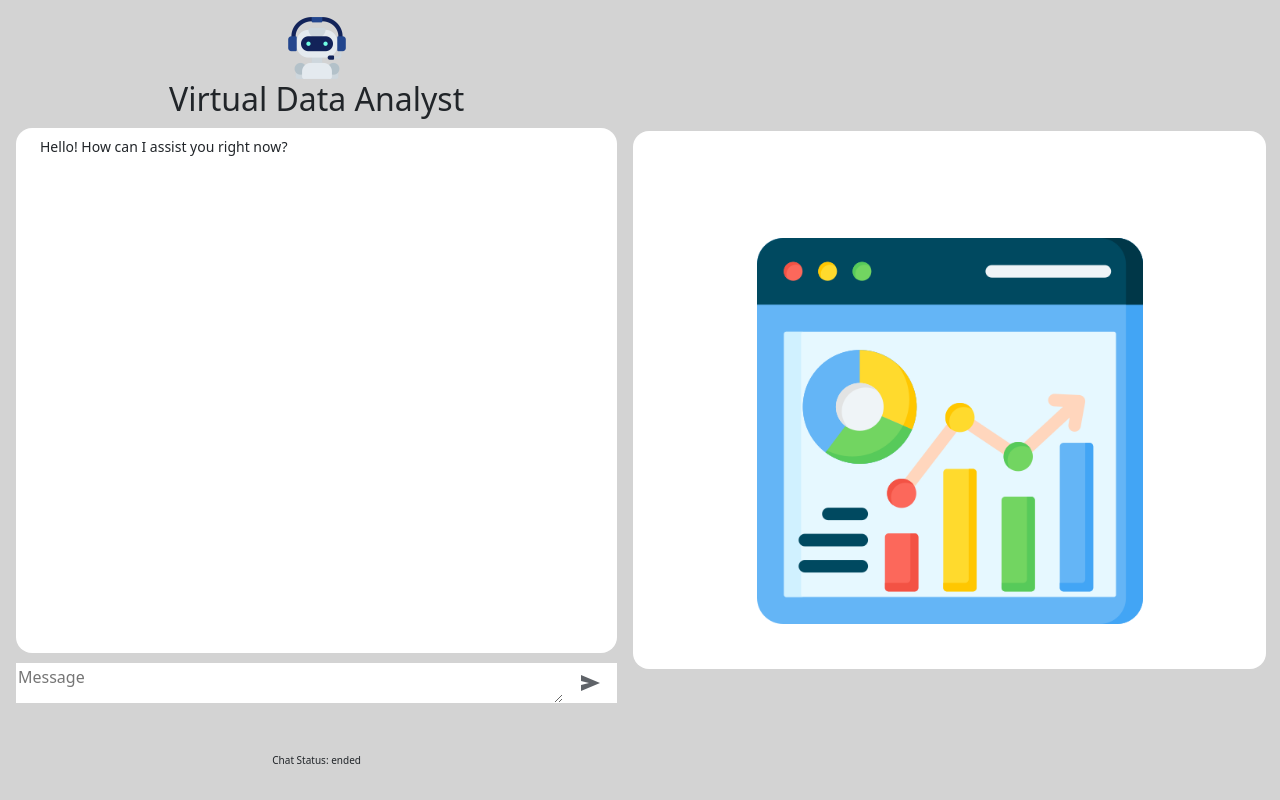
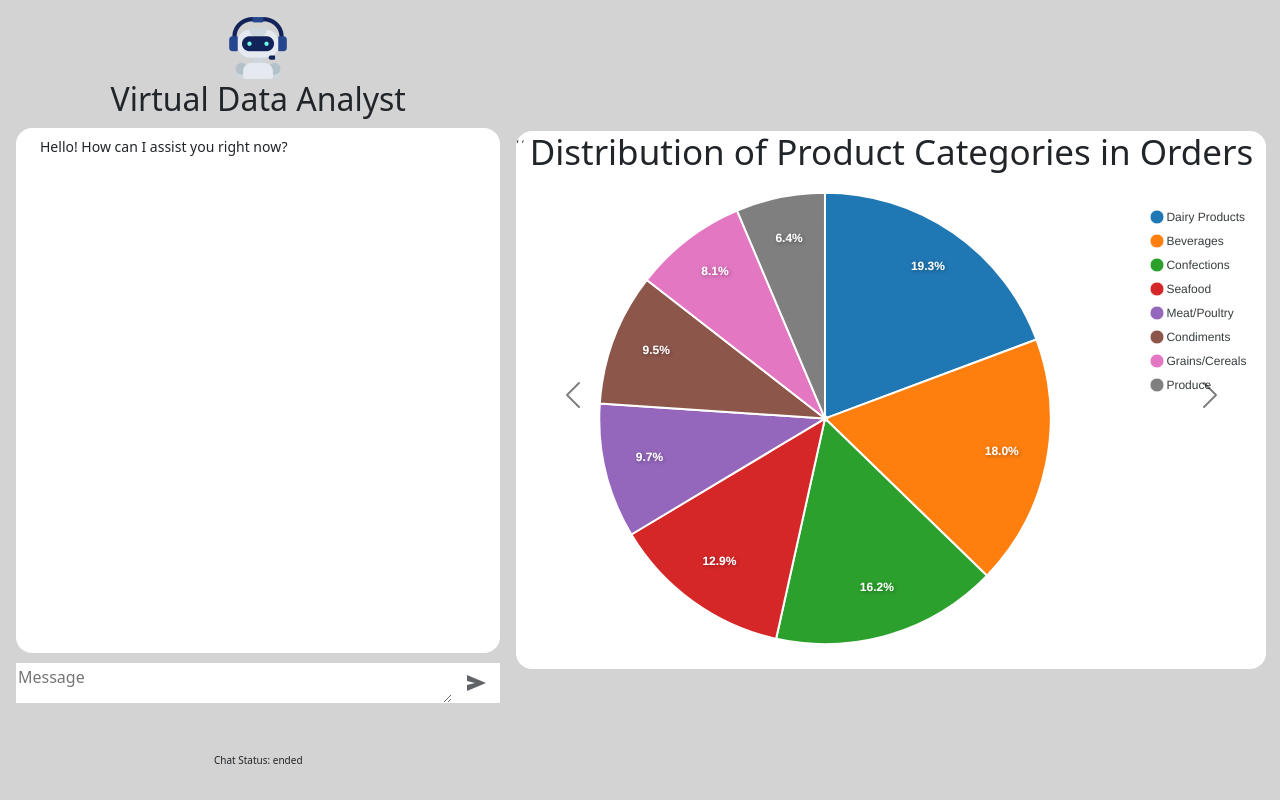
Before and after one commit to VicenteZambrano23/conv_analytics, a React (Vite) app in the folder front-end/react-app/: page / in a window 1280 px wide. Built offline with nearby package versions, Linux system fonts and the light colour scheme; no server answers.

Commit message:
Init graph eval

```diff
--- a/front-end/react-app/src/components/Graph/Graph.jsx
+++ b/front-end/react-app/src/components/Graph/Graph.jsx
@@ -1,13 +1,26 @@
 
+import React, { useState } from "react";
+import Carousel from 'react-bootstrap/Carousel';
 
-  import React, { useState } from "react";
-  import 'bootstrap/dist/css/bootstrap.min.css';
+import 'bootstrap/dist/css/bootstrap.min.css';
+import { Graph_0 } from "./Graph_0";
 
-import { Graph_0 } from "./Graph_0";
+import { Graph_1 } from "./Graph_1";
+import { Graph_2 } from "./Graph_2";
 
 export function Graph() {
 
 
-  return (<Graph_0/>)
+  return (<div>
+      <Carousel indicators = {false} interval = {null} data-bs-theme="dark">
+      <Carousel.Item >
+          <Graph_2/>
+        </Carousel.Item>, <Carousel.Item >
+          <Graph_1/>
+        </Carousel.Item>,
+
+
+      </Carousel>
+    </div>)
 
   }
--- /dev/null
+++ b/front-end/react-app/src/components/Graph/Graph_1.jsx
@@ -0,0 +1,56 @@
+
+  import React, { useState } from "react";
+ import Chart from 'react-apexcharts';
+
+ export function Graph_1() {
+ var options = {
+ series: [{
+ name: "Total Order Value ($)",
+data: []
+ }],
+ chart: {
+ height: 350,
+ type: 'line',
+ zoom: {
+ enabled: false
+ }
+  },
+ dataLabels: {
+enabled: false
+ },
+ stroke: {
+curve: 'smooth',
+colors: ['#008FFB']
+ },
+
+ grid: {
+row: {
+colors: ['#f3f3f3', 'transparent'], // takes an array which will be repeated on columns
+ opacity: 0.5
+},
+ },
+ xaxis: {
+categories: [],
+title: {
+  text: 'Month'
+}
+ },
+ yaxis :{
+  title :{
+    text: "Total Order Value ($)"
+  }
+ }
+ };
+
+ return (
+<div style={{ textAlign: 'center' }}>
+ <h1 style={{ textAlign: 'center',fontSize:'35px' }}>Total Order Value Over the Last 6 Months</h1>
+ <Chart
+ type= 'line'
+width={750} // Adjusted width to match your options
+ height={475} // Adjusted height to match your options
+ series={options.series}
+ options={options}
+ align= 'center'
+ ></Chart></div>)
+ }
--- /dev/null
+++ b/front-end/react-app/src/components/Graph/Graph_2.jsx
@@ -0,0 +1,57 @@
+
+  import React, { useState } from "react";
+import Chart from 'react-apexcharts';
+
+ export function Graph_2() {
+ var options = {
+  colors: ["#1f77b4", "#ff7f0e", "#2ca02c", "#d62728", "#9467bd", "#8c564b", "#e377c2", "#7f7f7f", "#bcbd22", "#17becf"],
+  series: [100, 93, 84, 67, 50, 49, 42, 33],
+
+labels:['Dairy Products', 'Beverages', 'Confections', 'Seafood', 'Meat/Poultry', 'Condiments', 'Grains/Cereals', 'Produce'],
+responsive: [{
+  breakpoint: 480,
+  options: {
+    chart: {
+      width: 200
+    },
+    legend: {
+      position: 'bottom'
+    }
+  }
+}],
+dataLabels: {
+  enabled: true,
+  formatter: function (val) {
+    return val.toFixed(1) + "%";
+  },
+  style: {
+    colors: ['#fff'] // Set the text color to white
+  },
+  dropShadow: {
+    enabled: true,
+    top: 1,
+    left: 1,
+    blur: 2,
+    color: '#000',
+    opacity: 0.4
+  }
+},
+
+    stroke: {
+      width: 2, // Adjust the width of the separation line (in pixels)
+      color: '#000' // Set the color of the separation line (e.g., white)
+    },
+};
+
+ return (
+<div style={{ textAlign: 'center' }}>
+ <h1 style={{ textAlign: 'center', fontSize:'35px' }}>Distribution of Product Categories in Orders</h1>
+ <Chart
+ type= 'pie'
+width={750} // Adjusted width to match your options
+ height={475} // Adjusted height to match your options
+ series={options.series}
+ options={options}
+ align= 'center'
+ ></Chart></div>)
+ }
```
Also changed, not shown: 1 other file (tests, documents, lock files or other folders).
